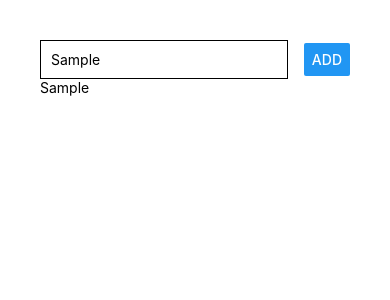
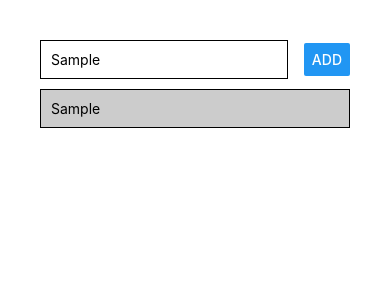
Before and after one commit to Sandhya023/React-native-base, a React Native app in the folder FirstApp/: screen / in a window 390 px wide. Both pictures are taken after typing "Sample" into the empty fields and a click on the button "ADD". Shown: the top 300 px of the page. Built offline with nearby package versions, Linux system fonts and the light colour scheme.

Commit message:
Scrollable with scrollview

```diff
--- a/FirstApp/App.js
+++ b/FirstApp/App.js
@@ -44,9 +44,12 @@
         <Button title="ADD" onPress={addGoalHandler}/>
 
       </View>
-      <View>
-        {courseGoals.map((goal) => <Text>{goal}</Text>)}
-      </View>
+      <ScrollView>
+        {courseGoals.map((goal) =>
+        <View  key={goal}
+        style={styles.listItem}>
+          <Text>{goal}</Text></View>)}
+      </ScrollView>
     </View>
   );
 };
@@ -65,6 +68,13 @@
     borderColor: 'black',
     borderWidth: 1,
     padding: 10
+  },
+  listItem: {
+    padding: 10,
+    marginVertical: 10,
+    backgroundColor: '#ccc',
+    borderColor: 'black',
+    borderWidth: 1
   }
 
 });
```
